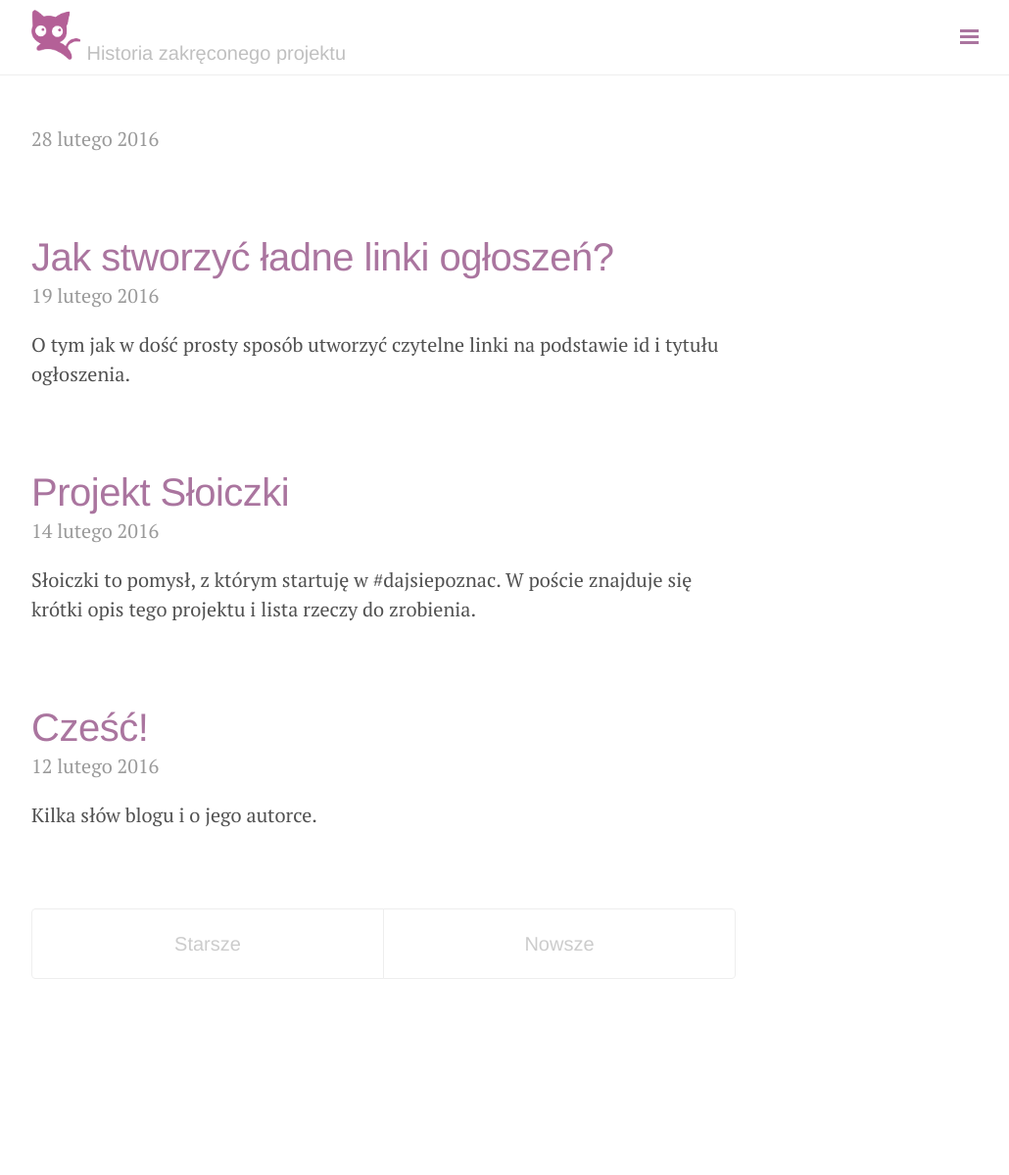
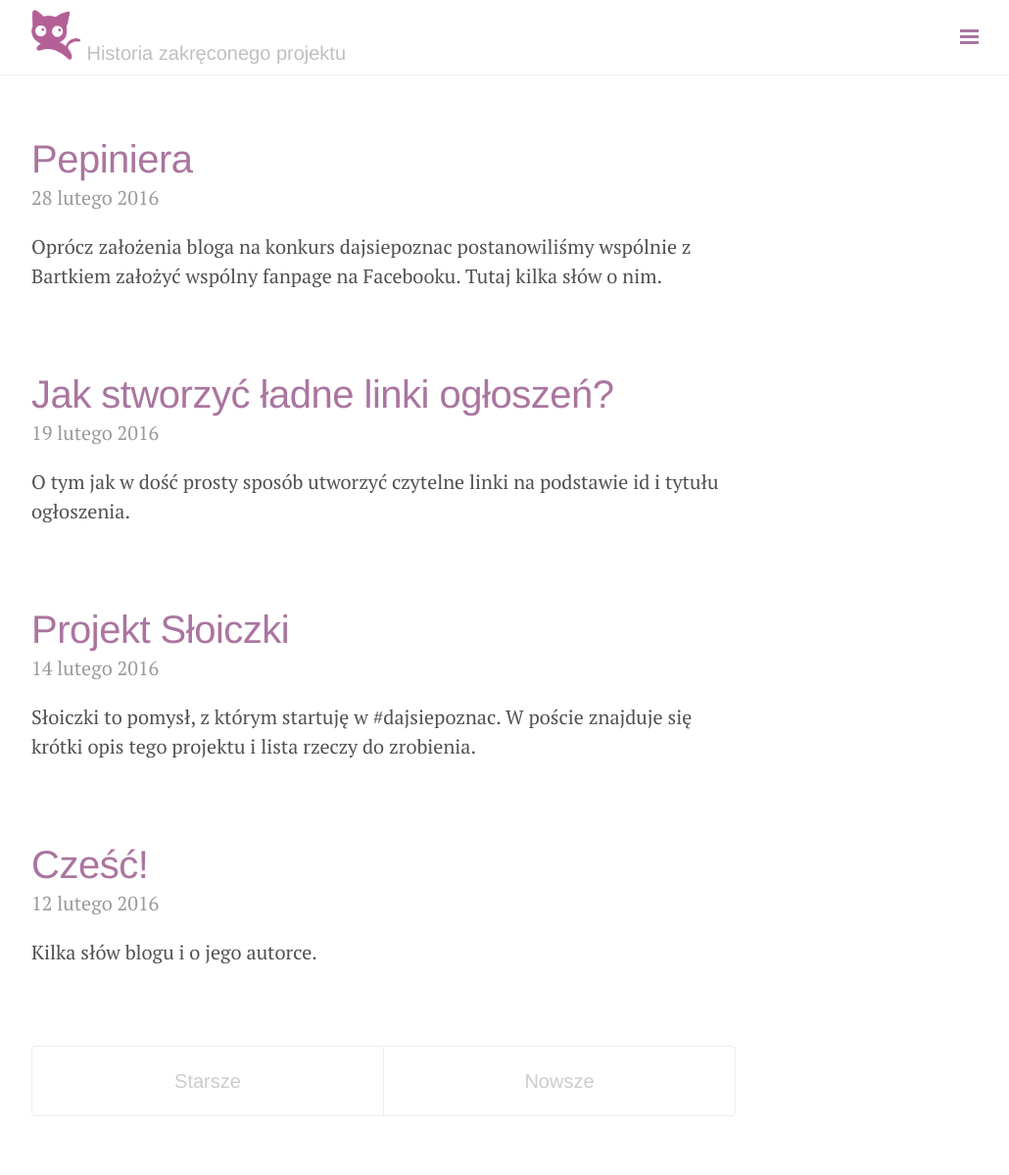
Before and after one commit to pumiko/pumiko.github.io, a Jekyll site: the page built from index.html, in a window 1280 px wide. Shown: the whole page at 98% size, without its empty margins (248-1278 px from the left). Built offline with Jekyll 4.4.1, drawn with Linux system fonts in a browser that asks for light colours; nearby versions of some CDN libraries; the list of posts is cut into pages by our own code; before the commit the page ends 1059 px from its top, so only the background shows below that.

Commit message:
Update 2016-02-28-pepiniera.md

```diff
--- a/_posts/2016-02-28-pepiniera.md
+++ b/_posts/2016-02-28-pepiniera.md
@@ -2,7 +2,7 @@
 published: true
 title: Pepiniera
 layout: post
-summary: "Oprócz założenia bloga na konkurs \#dajsiepoznac razem z <a href="http://donpiekarz.pl/">donpiekarz</a> postanowiliśmy założyć wspólny fanpage na Facebooku. Tutaj kilka słów o nim."
+summary: "Oprócz założenia bloga na konkurs dajsiepoznac postanowiliśmy wspólnie z Bartkiem założyć wspólny fanpage na Facebooku. Tutaj kilka słów o nim."
 tags:
   - dajsiepoznac
   - pepiniera
```
